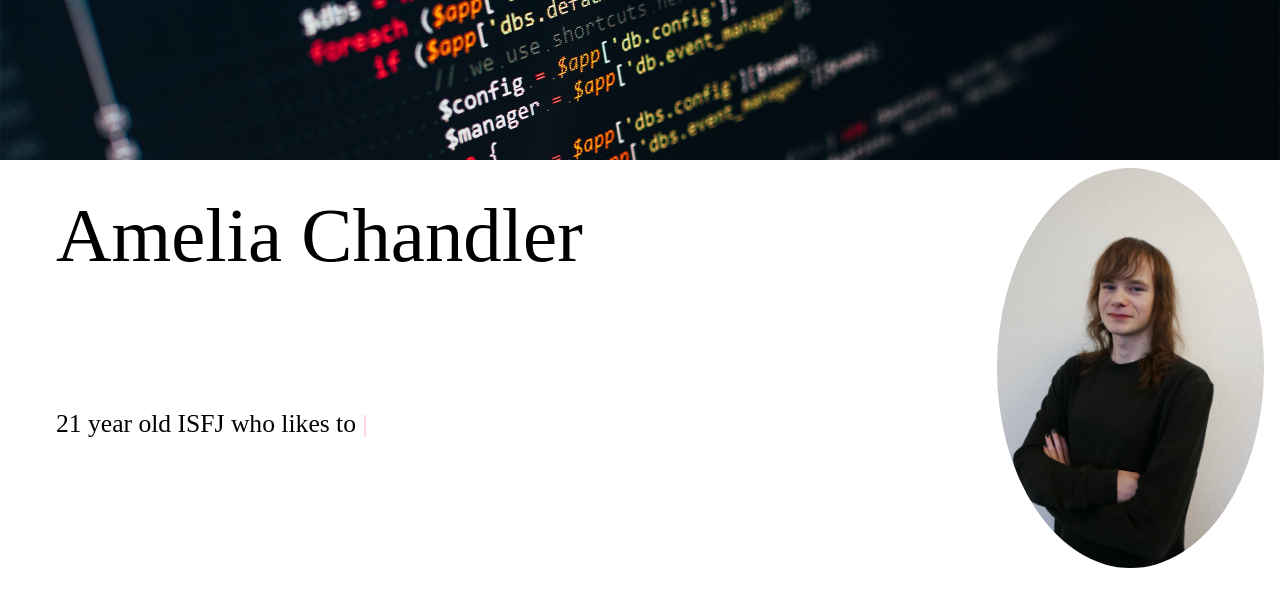
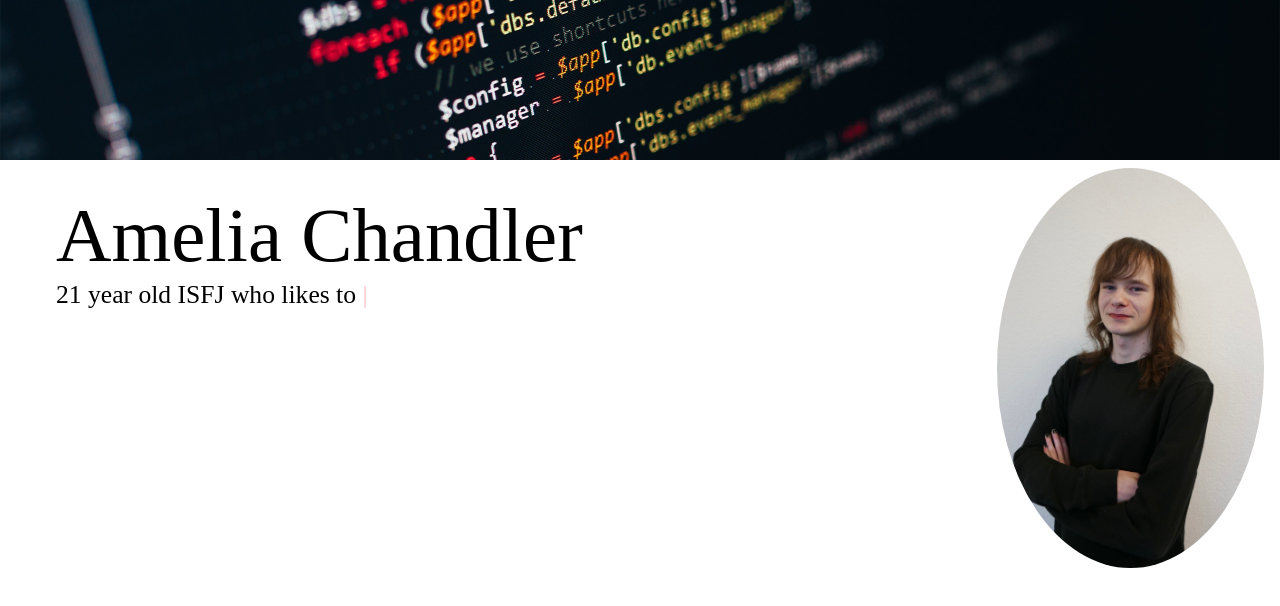
Before and after one commit to Chandler-ch/Portfolio, a Vue app: page / in a window 1280 px wide. Shown: the top 606 px of the page. Built offline with nearby package versions, Linux system fonts and the light colour scheme.

Commit message:
AME-17: removed grid to save formatting

```diff
--- a/src/view/Home.vue
+++ b/src/view/Home.vue
@@ -36,7 +36,5 @@ import Title from "@/components/Title.vue";
 .side-container {
   margin-left: 5vb;
   margin-top: 3vb;
-  display: grid;
-  align-items: row;
 }
 </style>
```
